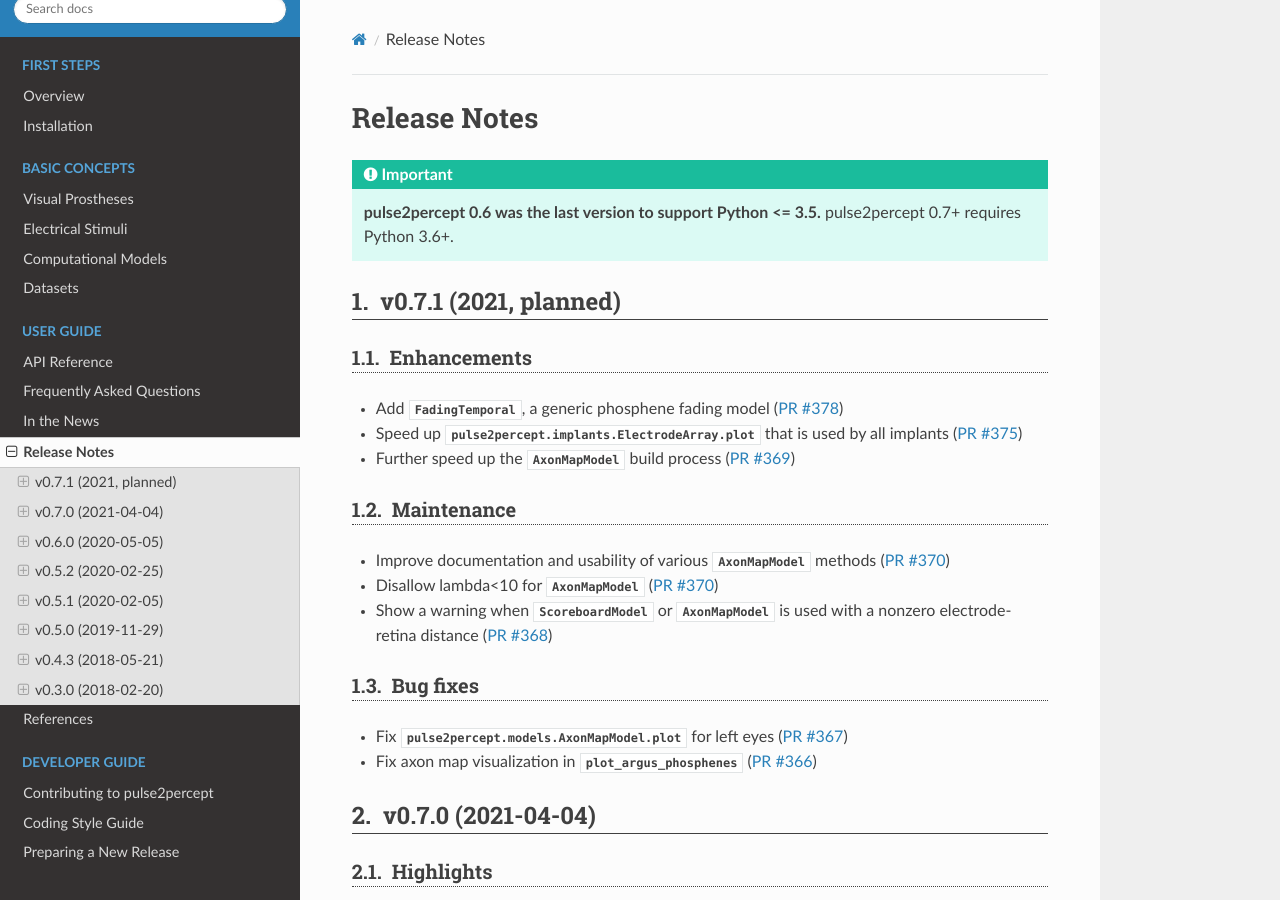
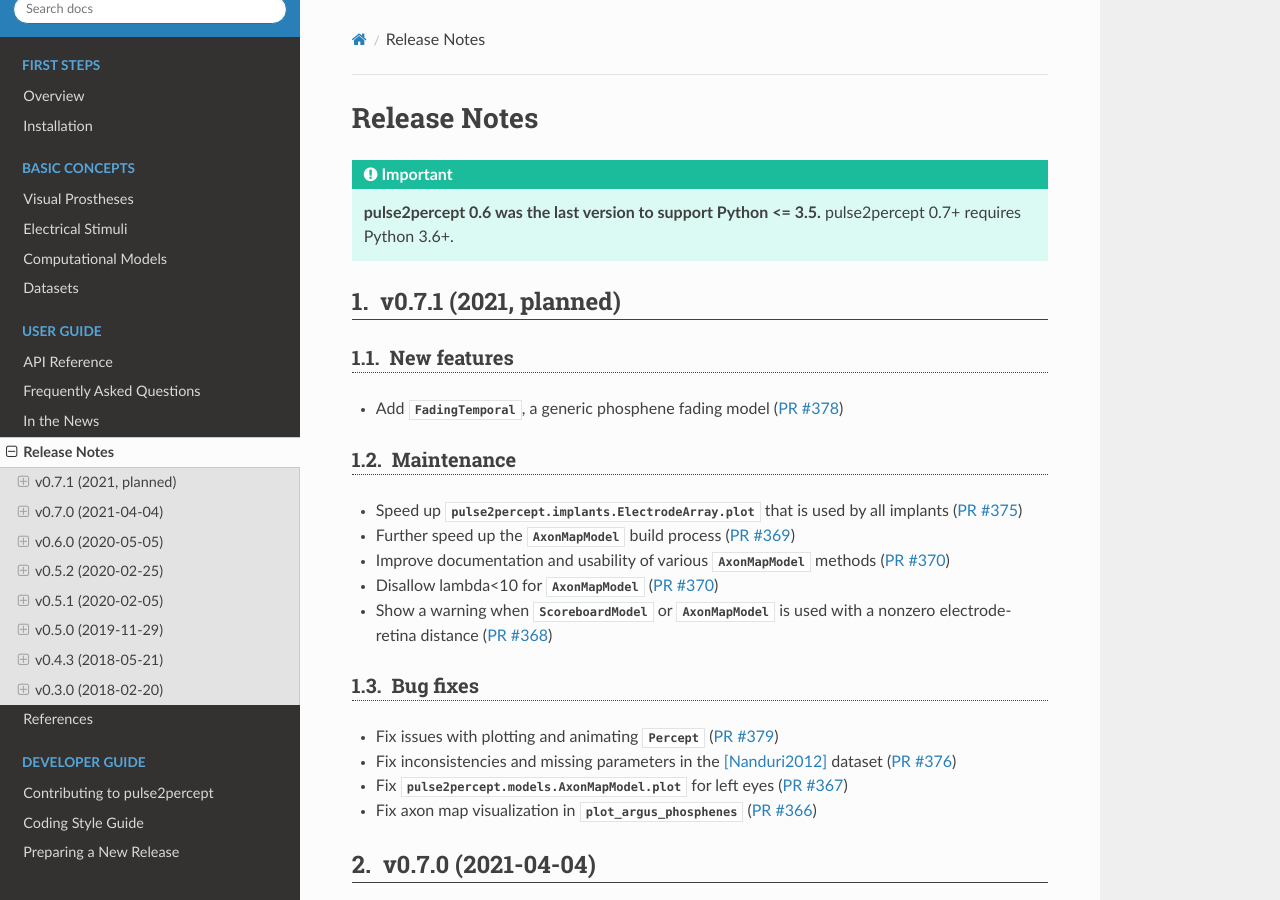
Before and after one commit to pulse2percept/pulse2percept, a Sphinx documentation site: the page built from doc/users/release_notes.rst, in a window 1280 px wide and 900 px high. Built offline with Sphinx 7.4.7 and the Read the Docs theme 2.0.0, drawn with Linux system fonts in a browser that asks for light colours; pages that are not in the unit, such as notebooks, are missing from menus.

```diff
--- a/doc/users/release_notes.rst
+++ b/doc/users/release_notes.rst
@@ -12,16 +12,16 @@
 v0.7.1 (2021, planned)
 ----------------------
 
-Enhancements
+New features
 ~~~~~~~~~~~~
 
 *  Add :py:class:`~pulse2percept.models.FadingTemporal`, a generic phosphene fading model (:pull:`378`)
-*  Speed up :py:meth:`pulse2percept.implants.ElectrodeArray.plot` that is used by all implants (:pull:`375`)
-*  Further speed up the :py:class:`~pulse2percept.models.AxonMapModel` build process (:pull:`369`)
 
 Maintenance
 ~~~~~~~~~~~
 
+*  Speed up :py:meth:`pulse2percept.implants.ElectrodeArray.plot` that is used by all implants (:pull:`375`)
+*  Further speed up the :py:class:`~pulse2percept.models.AxonMapModel` build process (:pull:`369`)
 *  Improve documentation and usability of various :py:class:`~pulse2percept.models.AxonMapModel` methods (:pull:`370`)
 *  Disallow lambda<10 for :py:class:`~pulse2percept.models.AxonMapModel` (:pull:`370`)
 *  Show a warning when :py:class:`~pulse2percept.models.ScoreboardModel` or
@@ -30,6 +30,8 @@
 Bug fixes
 ~~~~~~~~~
 
+*  Fix issues with plotting and animating :py:class:`~pulse2percept.percepts.Percept` (:pull:`379`)
+*  Fix inconsistencies and missing parameters in the [Nanduri2012]_ dataset (:pull:`376`)
 *  Fix :py:meth:`pulse2percept.models.AxonMapModel.plot` for left eyes (:pull:`367`)
 *  Fix axon map visualization in :py:meth:`~pulse2percept.viz.plot_argus_phosphenes` (:pull:`366`)
 
```
Also changed, not shown: 2 other files.
